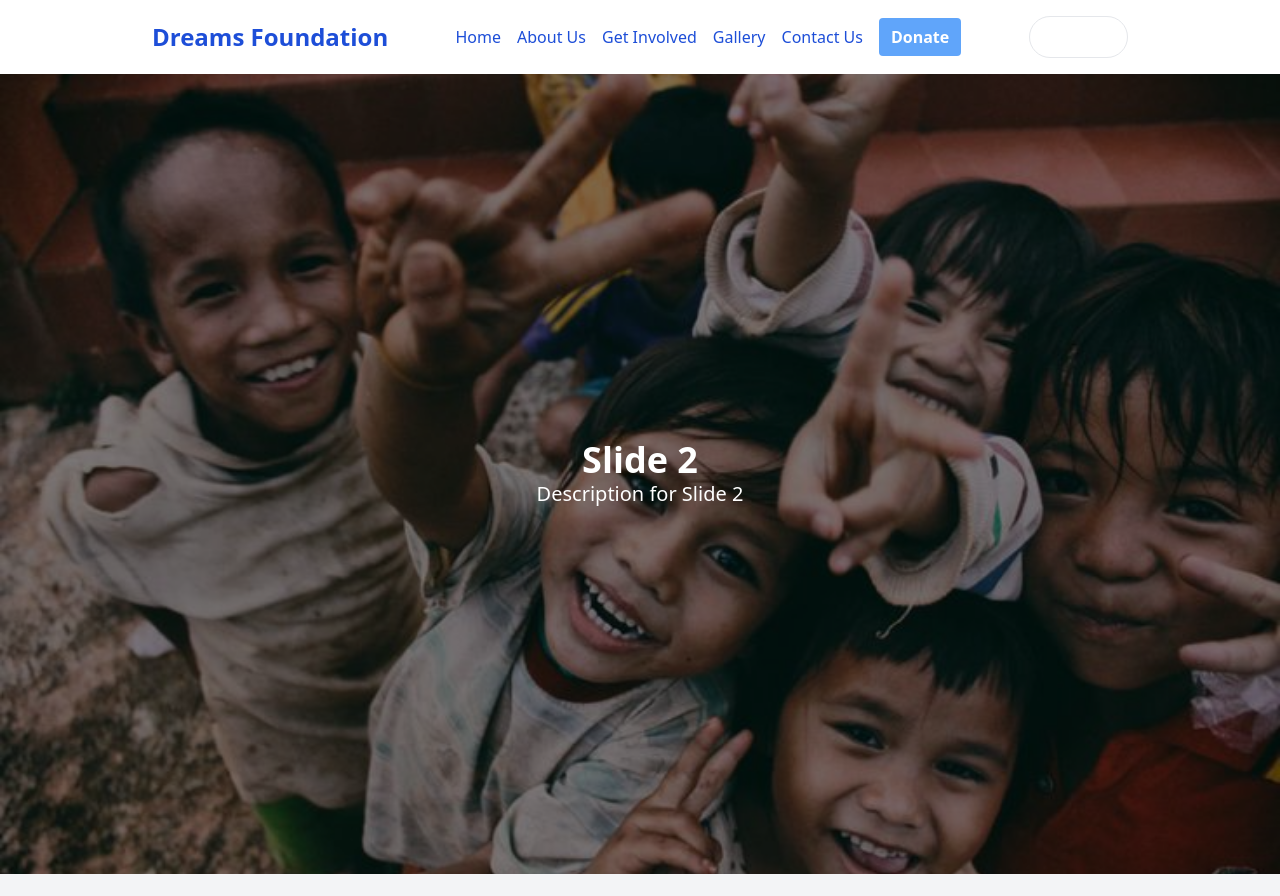
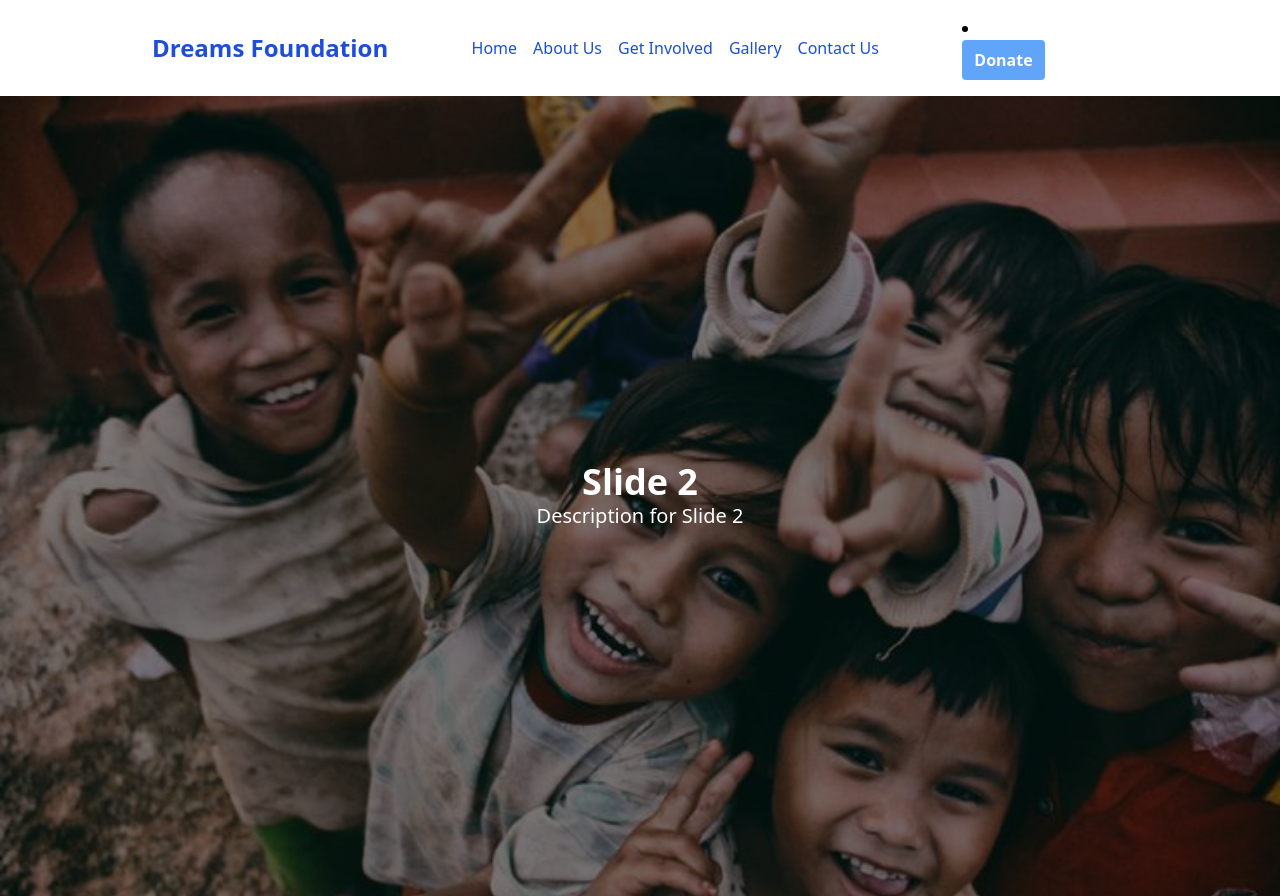
Before and after one commit to Tiisu/Dreams-Foundation, a website: page index.html in a window 1280 px wide. Shown: the top 896 px of the page. Drawn offline with nearby package versions, Linux system fonts and the light colour scheme.

Commit message:
made an update

```diff
--- a/index.html
+++ b/index.html
@@ -18,10 +18,11 @@
                 <li><a href="#" class="text-blue-700 hover:text-gray-300">Get Involved</a></li>
                 <li><a href="#" class="text-blue-700 hover:text-gray-300">Gallery</a></li>
                 <li><a href="#" class="text-blue-700 hover:text-gray-300">Contact Us</a></li>
-                <li><a href="#" class="text-white font-bold bg-blue-400 hover:bg-yellow-600 px-3 py-2 rounded">Donate</a></li>
             </ul>
+            <li><a href="#" class="text-white hidden md:block font-bold bg-blue-400 hover:bg-yellow-600 px-3 py-2 rounded">Donate</a></li>
+
             <div class="text-white">
-                <a href="#" class=" border rounded-full p-2 hidden md:block" > Contact Us <i class="ri-arrow-right-line"></i></a>
+                <!-- <a href="#" class=" border rounded-full p-2 hidden md:block" > Contact Us <i class="ri-arrow-right-line"></i></a> -->
                 <button  id="menu-btn" class="block hamburger md:hidden focus:outline-none self-end" >
                 <span class="hamburger-top"></span>
                 <span class="hamburger-middle"></span>
```
Also changed, not shown: src/output.css.
